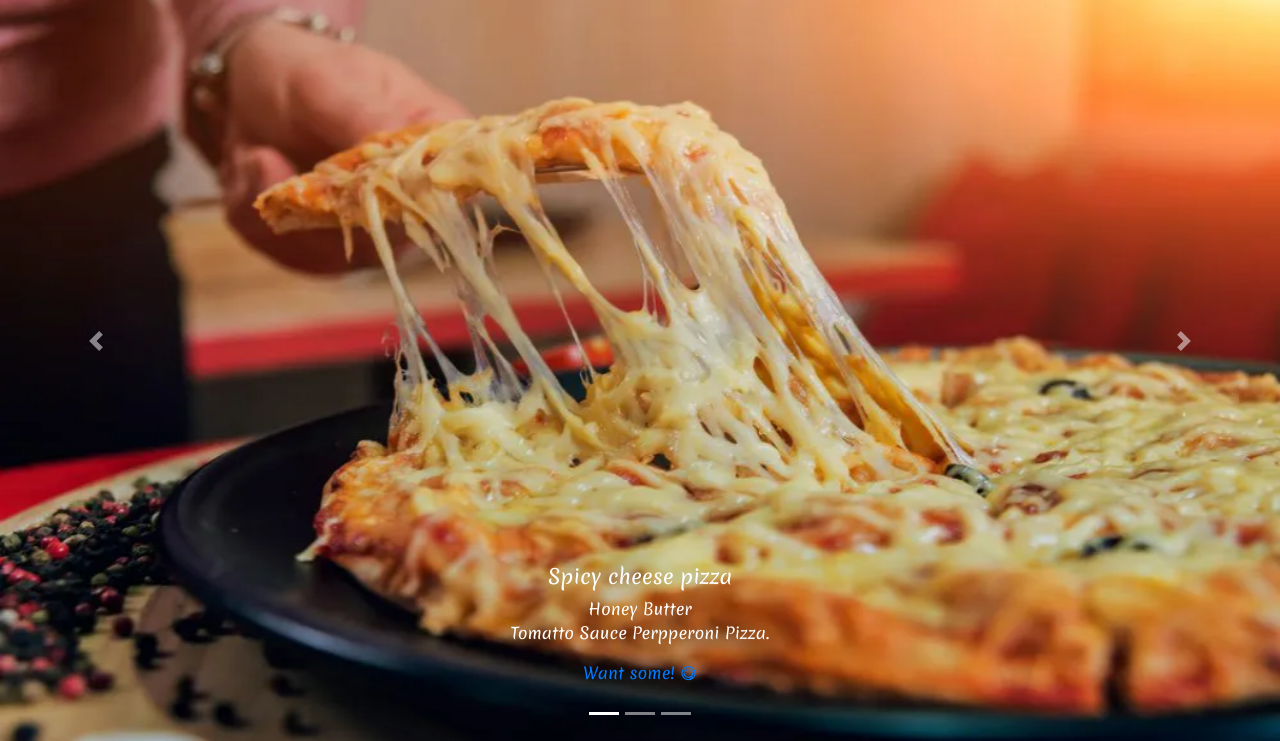
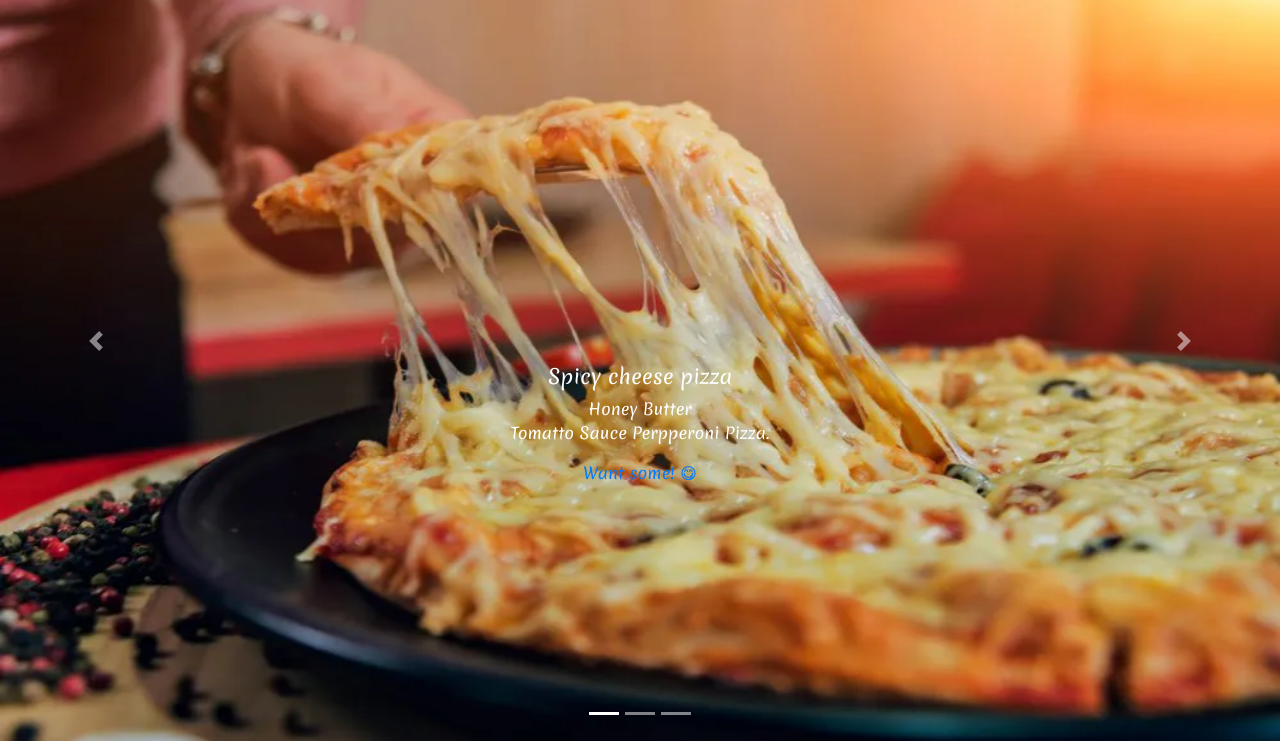
Before and after one commit to JAMAL-MOHAMED-JALDESA-2893/PizzaShop, a plain HTML site: page index.html in a window 1280 px wide. Shown: the part 59-800 px from the top of the page. Drawn offline with nearby package versions, Linux system fonts and the light colour scheme; some packages are replaced by stand-ins of ours; a script that the page names is missing.

Commit message:
add style to the carousel item: set the height

```diff
--- a/style.css
+++ b/style.css
@@ -61,5 +61,11 @@ body{
 /* End of navigation */
 
 /* carousel banner section */
-
+.carousel-item {
+	height: 100vh;
+	min-height: 300px;
+}
+.carousel-caption {
+	bottom: 220px;
+}
 /* End of banner carousel section */
```
